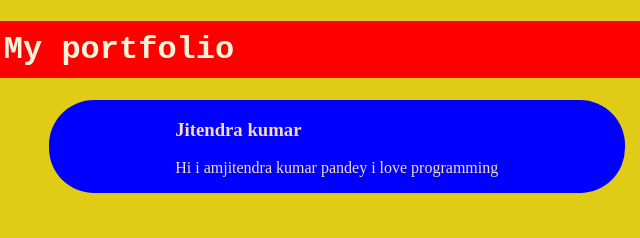
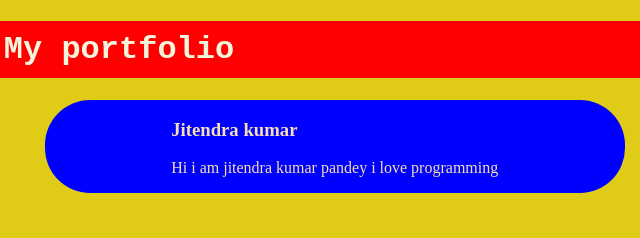
Before and after one commit to jkp4you/ch-1, a plain HTML site: page index.html in a window 1280 px wide. Shown: the full height of the page, 521-1161 px from the left. Drawn offline with Linux system fonts and the light colour scheme.

Commit message:
html update

```diff
--- a/index.html
+++ b/index.html
@@ -14,7 +14,7 @@
     </div>
     <div class="jkpdetails">
         <h3>Jitendra kumar</h3>
-        <p>Hi i amjitendra kumar pandey i love programming</p>
+        <p>Hi i am jitendra kumar pandey i love programming</p>
     </div>
 
 </body>
```
